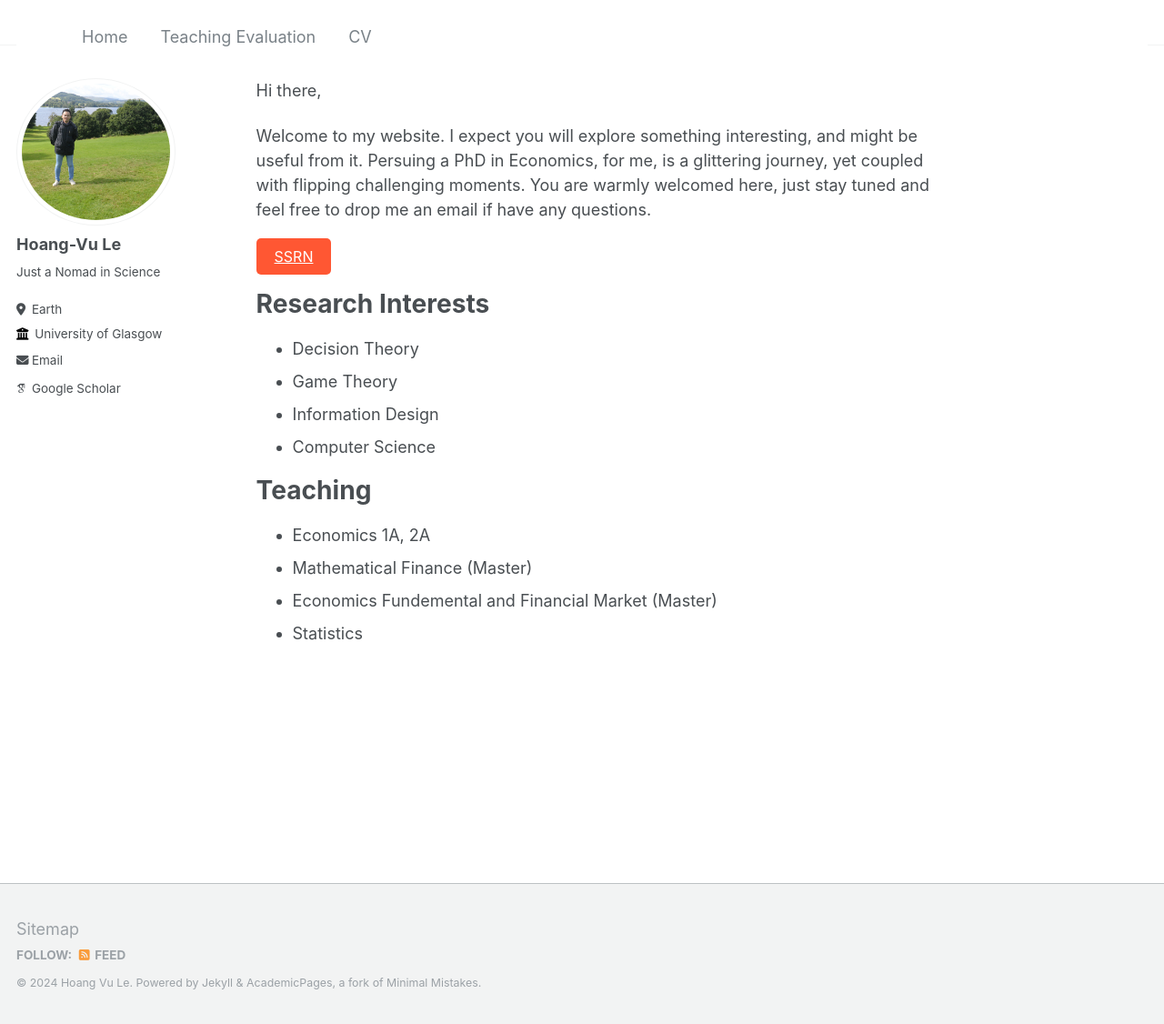
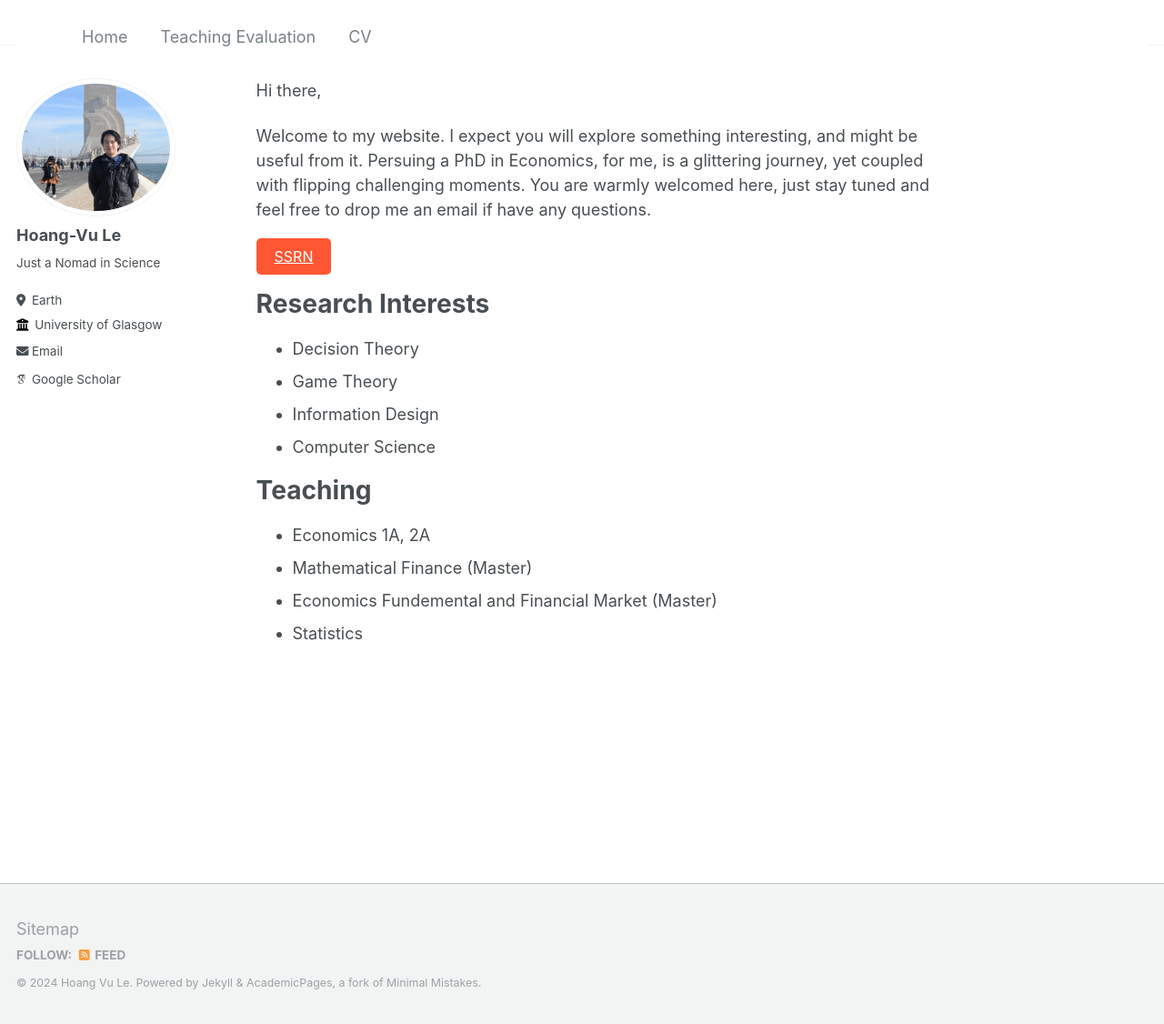
Before and after one commit to hvule/hvule.github.io, a Jekyll site: the page built from _pages/about.md, in a window 1280 px wide and 1126 px high. Shown: the whole window at 91% size. Built offline with Jekyll 4.4.1, drawn with Linux system fonts in a browser that asks for light colours; some web fonts are replaced.

Commit message:
Update _config.yml

```diff
--- a/_config.yml
+++ b/_config.yml
@@ -22,7 +22,7 @@ show_downloads           : true
 #               Additional customization can be done by editing /_includes/author-profile.html
 author:
   # Biographic information
-  avatar           : "avt_2.jpg"
+  avatar           : "new_avatar.jpg"
   name             : "Hoang-Vu Le"
   pronouns         : # example: "she/her"
   bio              : "Just a Nomad in Science"
```
